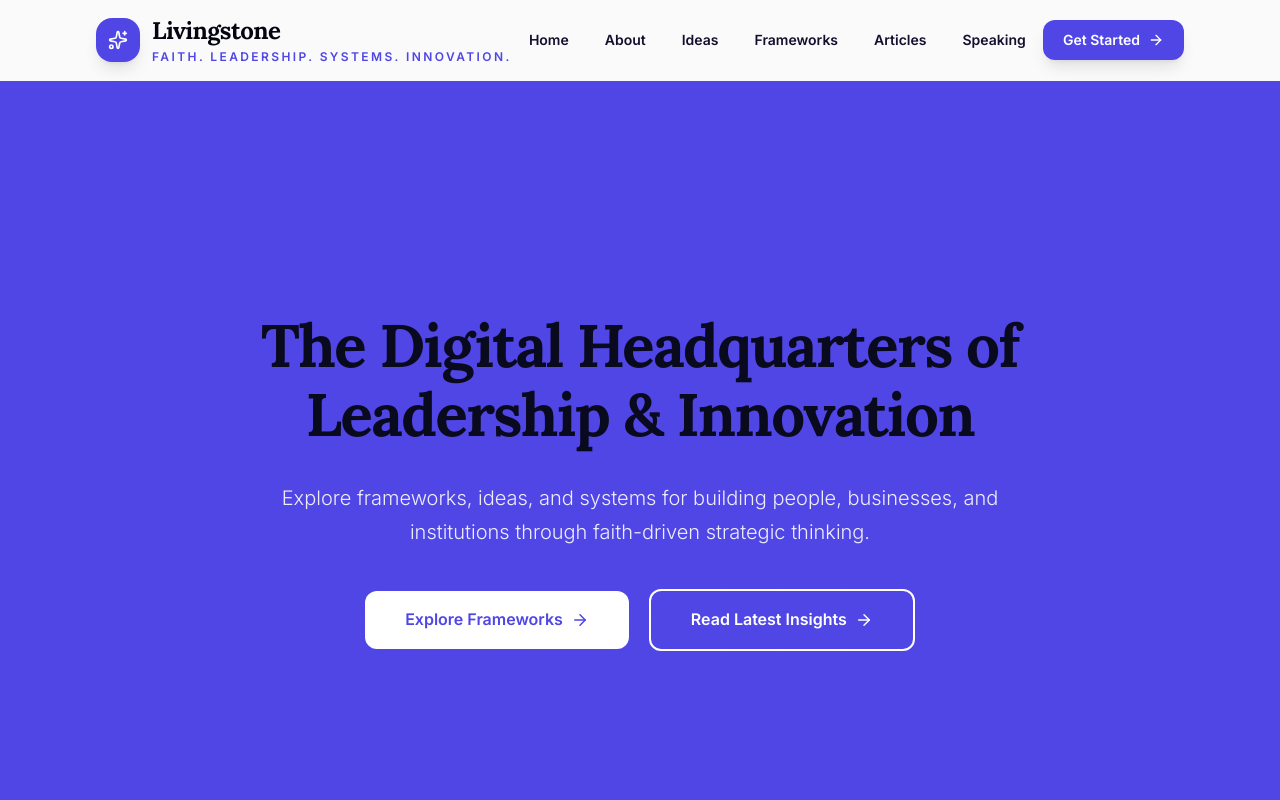
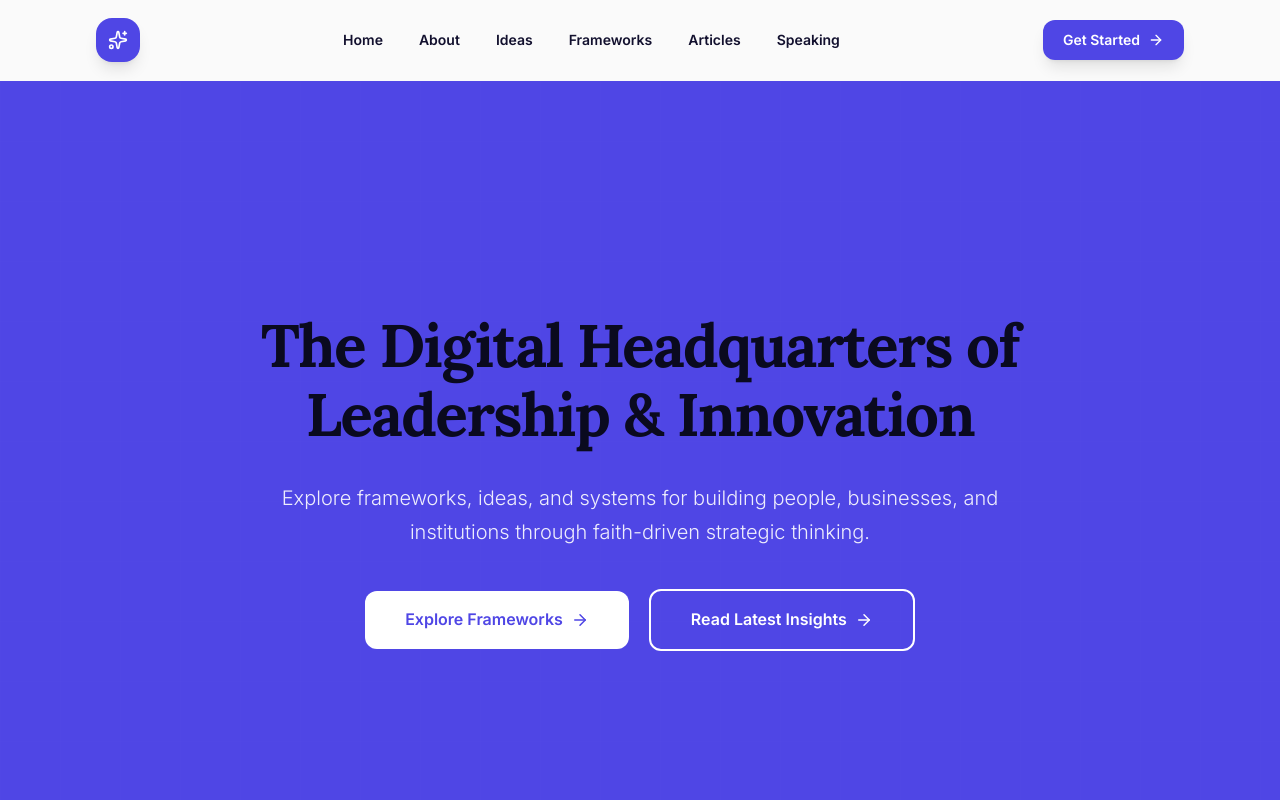
Before and after one commit to csdreamscourt-maker/livingstone-oluwalola, a Next.js app: page / in a window 1280 px wide. Shown: the top 800 px of the page. Built offline with nearby package versions, Linux system fonts and the light colour scheme.

Commit message:
Remove logo text and subtitle from header and footer, keep only icon

```diff
--- a/components/layout/Footer.tsx
+++ b/components/layout/Footer.tsx
@@ -39,14 +39,6 @@ export function Footer() {
               <Link href="/" className="inline-flex items-center gap-3 group mb-6">
                 <div className="relative w-11 h-11 rounded-2xl bg-indigo-600 flex items-center justify-center shadow-lg group-hover:scale-110 transition-transform duration-300">
                   <Sparkles size={20} className="text-white" />
-                </div>
-                <div className="flex flex-col leading-none">
-                  <div className="text-xl font-serif font-extrabold text-white tracking-tight">
-                    Livingstone
-                  </div>
-                  <div className="text-[10px] font-semibold tracking-[0.2em] uppercase text-white mt-1">
-                    Faith · Leadership · Systems
-                  </div>
                 </div>
               </Link>
               <p className="text-indigo-100/60 text-sm leading-relaxed max-w-xs">
--- a/components/layout/Header.tsx
+++ b/components/layout/Header.tsx
@@ -38,14 +38,6 @@ export function Header() {
             <Link href="/" className="group flex items-center gap-3 flex-shrink-0">
               <div className="relative w-11 h-11 rounded-2xl bg-indigo-600 flex items-center justify-center shadow-lg group-hover:scale-110 transition-transform duration-300">
                 <Sparkles size={20} className="text-white" />
-              </div>
-              <div className="flex flex-col leading-none">
-                <span className="text-xl md:text-2xl font-serif font-extrabold text-midnight-950 tracking-tight">
-                  {BRAND.name}
-                </span>
-                <span className="text-[10px] md:text-xs font-semibold tracking-[0.2em] uppercase text-indigo-600 mt-0.5">
-                  {BRAND.tagline}
-                </span>
               </div>
             </Link>
 
```
